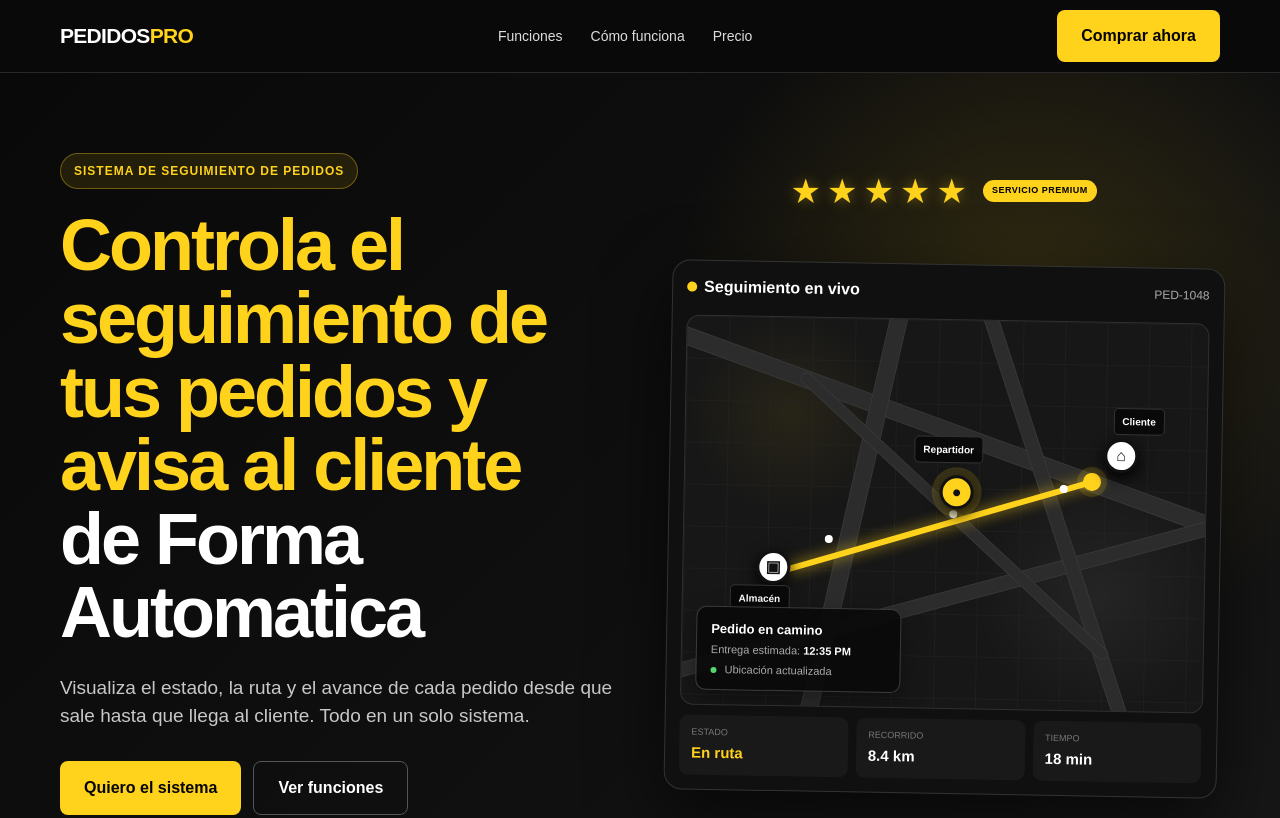
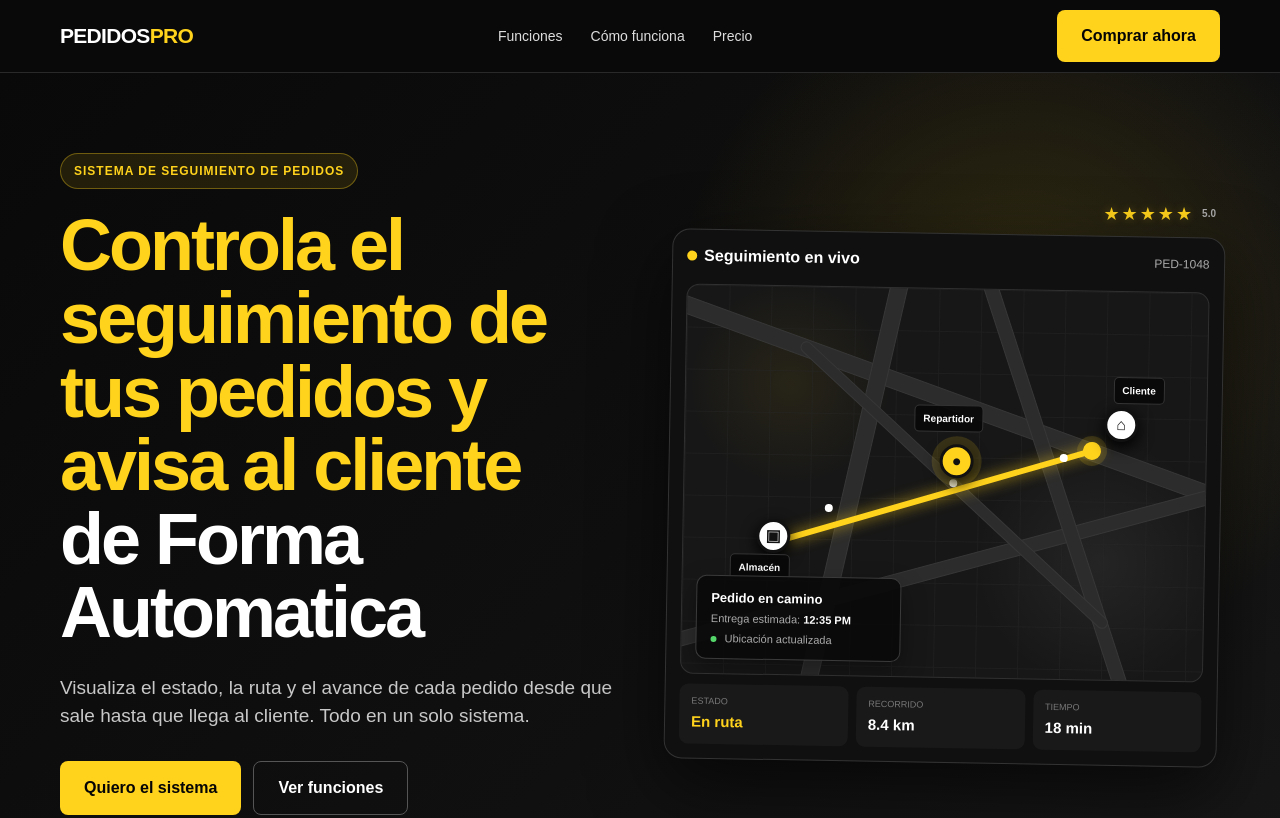
Before and after one commit to finansmart-netizen/finansmart1, a website: page index.html in a window 1280 px wide. Shown: the top 818 px of the page. Drawn offline with Linux system fonts and the light colour scheme.

Commit message:
Update index.html

```diff
--- a/index.html
+++ b/index.html
@@ -509,36 +509,25 @@
 .live-rating{
   display:flex;
   align-items:center;
-  justify-content:center;
-  gap:10px;
-  margin-bottom:56px;
-  padding:0 2px;
+  justify-content:flex-end;
+  gap:8px;
+  margin-bottom:10px;
+  padding-right:4px;
 }
 .live-rating-outside{
   width:100%;
 }
 .live-rating .stars{
   color:#ffd21c;
-  font-size:34px;
-  letter-spacing:6px;
+  font-size:18px;
+  letter-spacing:2px;
   line-height:1;
-  text-shadow:0 0 14px rgba(255,210,28,.35);
+  text-shadow:0 0 10px rgba(255,210,28,.25);
 }
 .live-rating span:last-child{
   color:#aaa;
   font-size:10px;
   font-weight:700;
-}
-.live-rating span.premium-label{
-  padding:4px 9px;
-  border-radius:16px;
-  background:#ffd21c;
-  color:#000;
-  font-size:9px;
-  font-weight:900;
-  text-transform:uppercase;
-  letter-spacing:.5px;
-  white-space:nowrap;
 }
 
 </style>
@@ -570,7 +559,7 @@
     <div>
       <div class="live-rating live-rating-outside">
         <div class="stars">★★★★★</div>
-        <span class="premium-label">Servicio Premium</span>
+        <span>5.0</span>
       </div>
       <div class="dashboard map-dashboard">
       <div class="dash-top">
```
